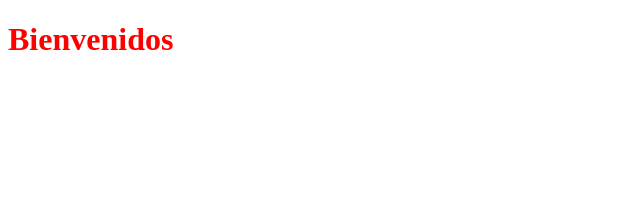
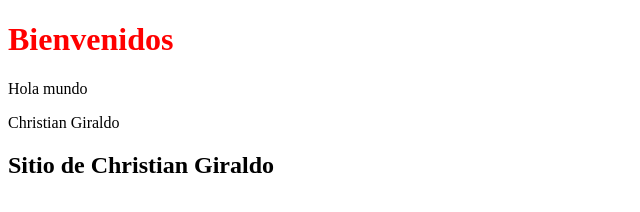
Before and after one commit to cdgiraldog/DesarrolloFullStack, a plain HTML site: page index.html in a window 1280 px wide. Shown: the whole page, without its empty margins (0-640 px from the left). Drawn offline with Linux system fonts and the light colour scheme.

Commit message:
Agregue un subtitulo

```diff
--- a/index.html
+++ b/index.html
@@ -7,5 +7,8 @@
 </head>
 <body>
 	<h1>Bienvenidos</h1>
+	<p>Hola mundo</p>
+	<p>Christian Giraldo</p>
+	<h2>Sitio de Christian Giraldo</h2>
 </body>
 </html>
```
